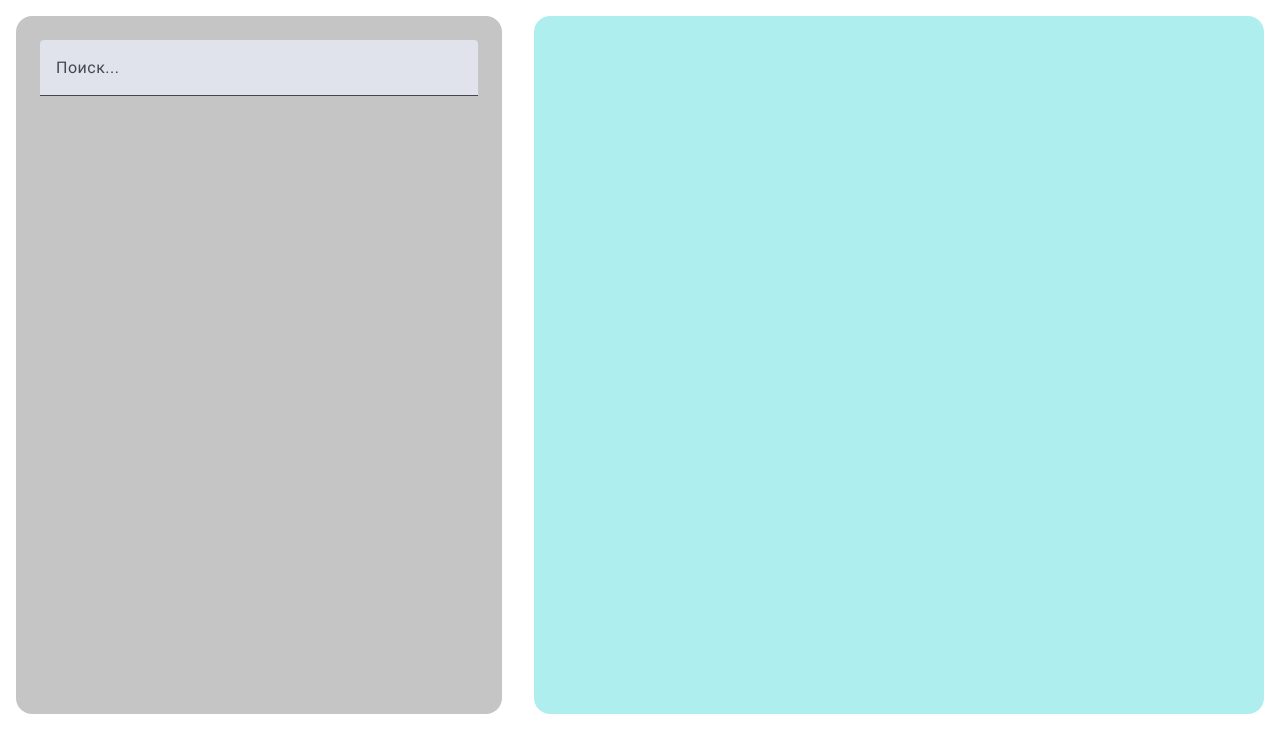
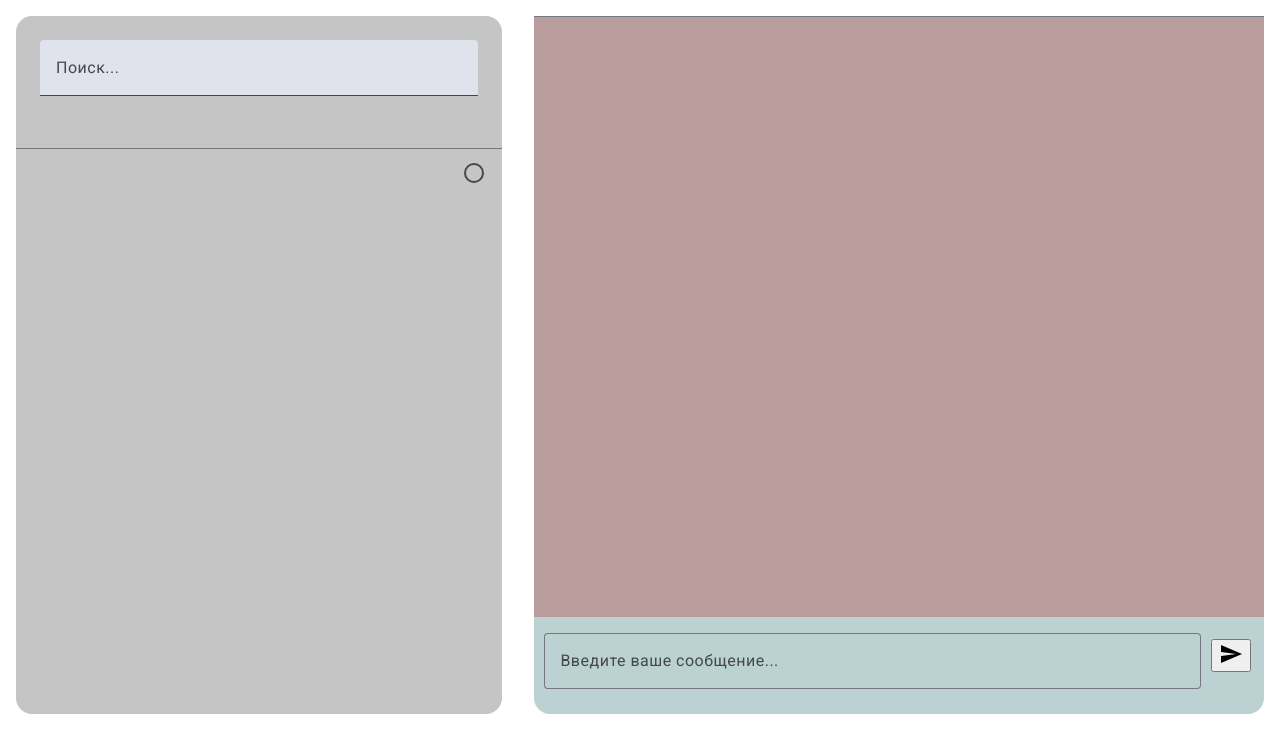
Before and after one commit to Rustamiys/superchat, an Angular app in the folder client/: page / in a window 1280 px wide. Shown: the top 752 px of the page. Built offline with nearby package versions, Linux system fonts and the light colour scheme.

Commit message:
Доработки фронта

```diff
--- a/client/src/app/app.component.html
+++ b/client/src/app/app.component.html
@@ -1 +1,3 @@
-<app-home></app-home>
+<!-- <app-home></app-home> -->
+
+<router-outlet></router-outlet>
--- a/client/src/app/app.component.ts
+++ b/client/src/app/app.component.ts
@@ -1,12 +1,12 @@
 import { Component } from '@angular/core';
-import { RouterOutlet } from '@angular/router'; // Импорт RouterOutlet для маршрутизации
-import { HomeComponent } from './home/home.component';
+import { RouterOutlet } from '@angular/router';
+// import { HomeComponent } from './home/home.component';
 
 @Component({
   selector: 'app-root',
   templateUrl: './app.component.html',
   styleUrls: ['./app.component.css'],
-  imports: [HomeComponent],
+  imports: [RouterOutlet],
 })
 export class AppComponent {
   title = 'client';
--- a/client/src/app/home/home.component.css
+++ b/client/src/app/home/home.component.css
@@ -13,7 +13,7 @@
 .messages {
     width: 60%;
     margin: 16px;
-    background: #AFEEEE;
+    background: #bcd1d1;
     border-radius: 16px;
 }
 
@@ -43,3 +43,92 @@ input.mat-input-element:focus {
     border-color: #00796b;
     box-shadow: 0 0 0 2px rgba(0, 121, 107, 0.2);
 }
+
+.chat-title {
+    display: flex !important;
+    justify-content: space-between;
+}
+
+.chat-name {
+    font-weight: 500;
+}
+
+.chat-date {
+    font-size: 0.7rem;
+    color: rgba(0,0,0,0.7);
+}
+
+.messages-header {
+    display: flex;
+    margin-bottom: 8px;
+}
+
+.messages-header > img {
+    border-radius: 50%;
+    object-fit: cover;
+    margin-right: 16px;
+    height: 35px;
+}
+
+.messages-header > h2 {
+    margin: 0;
+}
+
+.chat-area {
+    height: calc(100vh - 200px);
+    background: rgb(185, 156, 156);
+    display: flex;
+    flex-direction: column;
+
+    overflow: auto;
+}
+
+.chat-area > :first-child {
+    margin-top: auto;
+}
+
+.input-area > mat-form-field {
+    width: 90%;
+    margin-left: 10px;
+    margin-right: 10px;
+}
+
+.input-area {
+    padding-top: 16px;
+    padding-bottom: 8px;
+}
+
+.chat-bubble-container {
+    display: flex;
+    width: 100%;
+    justify-content: flex-start;
+}
+
+.chat-bubble-container.sender {
+    justify-content: flex-end;
+}
+
+.chat-bubble-container.sender > .chat-bubble {
+    background: #c5cae9;
+}
+
+.chat-bubble {
+    background: white;
+    padding-top: 8px;
+    padding-bottom: 18px;
+    padding-left: 8px;
+    padding-right: 100px;
+    margin-bottom: 16px;
+    border-radius: 8px;
+    width: fit-content;
+
+    position: relative;
+}
+
+.chat-bubble > .chat-date {
+  position: absolute;
+  bottom: 2px;
+  right: 8px;
+  font-size: 0.7rem;
+  color: rgba(0,0,0,0.6);
+}
--- a/client/src/app/home/home.component.html
+++ b/client/src/app/home/home.component.html
@@ -12,9 +12,76 @@
 
             </mat-autocomplete>
         </div>
+        <mat-selection-list [multiple]="false" [formControl]="chatListControl">
+            <mat-divider></mat-divider>
+            <!-- <mat-list-option *ngFor="let chat of myChats$ | async" [value]="chat.id"> -->
+            <mat-list-option>
+              <p mat-line class="chat-title">
+                <span class="chat-name">
+                  <!-- {{chat.chatName}} -->
+                </span>
+                <span class="chat-date">
+                  <!-- {{chat.lastMessageDate }} -->
+                </span>
+              </p>
+              <p mat-line>
+                <!-- {{chat.lastMessage}} -->
+              </p>
+              <mat-divider></mat-divider>
+            </mat-list-option>
+        </mat-selection-list>
     </div>
     <div class="messages">
-
-    </div>
-
+        <!-- <div class="messages-header" *ngIf="selectedChat$ | async as selectedChat; else noMessages">
+          <h2>{{ selectedChat.chatName }}</h2>
+        </div> -->
+        <ng-template #noMessages>
+          <div class="messages-header">
+            <h2>Messages</h2>
+          </div>
+        </ng-template>
+        <mat-divider></mat-divider>
+        <div class="chat-area">
+          <!-- <ng-container *ngIf="user$ | async as currenttUser">
+            <div *ngFor="let message of messages$ | async"
+                 class="chat-bubble-container"
+                 [ngClass]="{ 'sender': message.senderId === currentUser.uid }">
+              <div class="chat-bubble">
+                {{message.text}}
+                <span class="chat-date"> {{message.sentDate }}
+                </span>
+              </div>
+            </div>
+            <div #endOfChat></div>
+          </ng-container>-->
+          <!-- <div *ngFor="let message of messages$ | async"
+               class="chat-bubble-container">
+            <div class="chat-bubble">
+              {{message.text}}
+              <span class="chat-date">
+                14/6/2022
+              </span>
+            </div> -->
+          </div>
+          <div class="input-area">
+            <mat-form-field appearance="outline">
+              <input [formControl]= "messageControl" matInput placeholder="Введите ваше сообщение..."
+                     (keydown.enter)="sendMessage()"/>
+            </mat-form-field>
+            <button mat-icon-button matSuffix (click)="sendMessage()">
+                <mat-icon>send</mat-icon>
+              </button>
+          </div>
+        </div>
+    <!-- <div class="messages">
+        <div class="input-area">
+            <mat-form-field appearance="outline">
+              <input [formControl]= "messageControl" matInput placeholder="Введите ваше сообщение..."
+                     (keydown.enter)="sendMessage()"/>
+              <button mat-icon-button matSuffix (click)="sendMessage()">
+                send
+              </button>
+            </mat-form-field>
+          </div>
+    </div> -->
 </div>
--- a/client/src/app/home/home.component.ts
+++ b/client/src/app/home/home.component.ts
@@ -3,13 +3,24 @@ import { ReactiveFormsModule, FormControl} from '@angular/forms';
 import { MatFormFieldModule,} from '@angular/material/form-field';
 import { MatInputModule} from '@angular/material/input';
 import { MatAutocompleteModule } from '@angular/material/autocomplete';
+import { MatDividerModule } from '@angular/material/divider';
+import { MatListModule } from '@angular/material/list';
+import { MatIconModule } from '@angular/material/icon';
 
 @Component({
   selector: 'app-home',
-  imports: [ReactiveFormsModule, MatFormFieldModule, MatInputModule, MatAutocompleteModule],
+  imports: [ReactiveFormsModule, MatDividerModule, MatFormFieldModule, MatListModule,
+    MatInputModule, MatAutocompleteModule, MatIconModule],
   templateUrl: './home.component.html',
   styleUrls: ['./home.component.css'],
 })
 export class HomeComponent {
+
   searchControl = new FormControl('');
+  messageControl = new FormControl('');
+  chatListControl = new FormControl('');
+  sendMessage(): void {
+    console.log('Message sent!');
+    // Добавьте здесь логику отправки сообщения
+  }
 }
```
